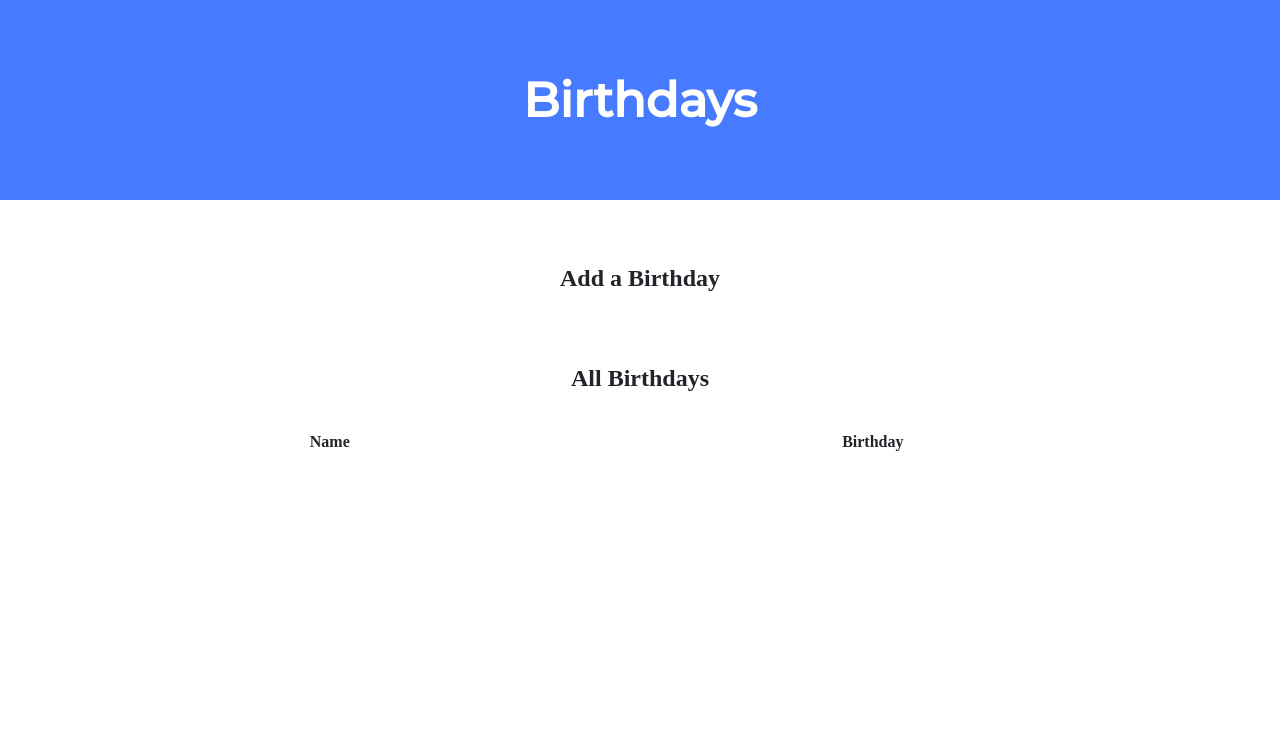
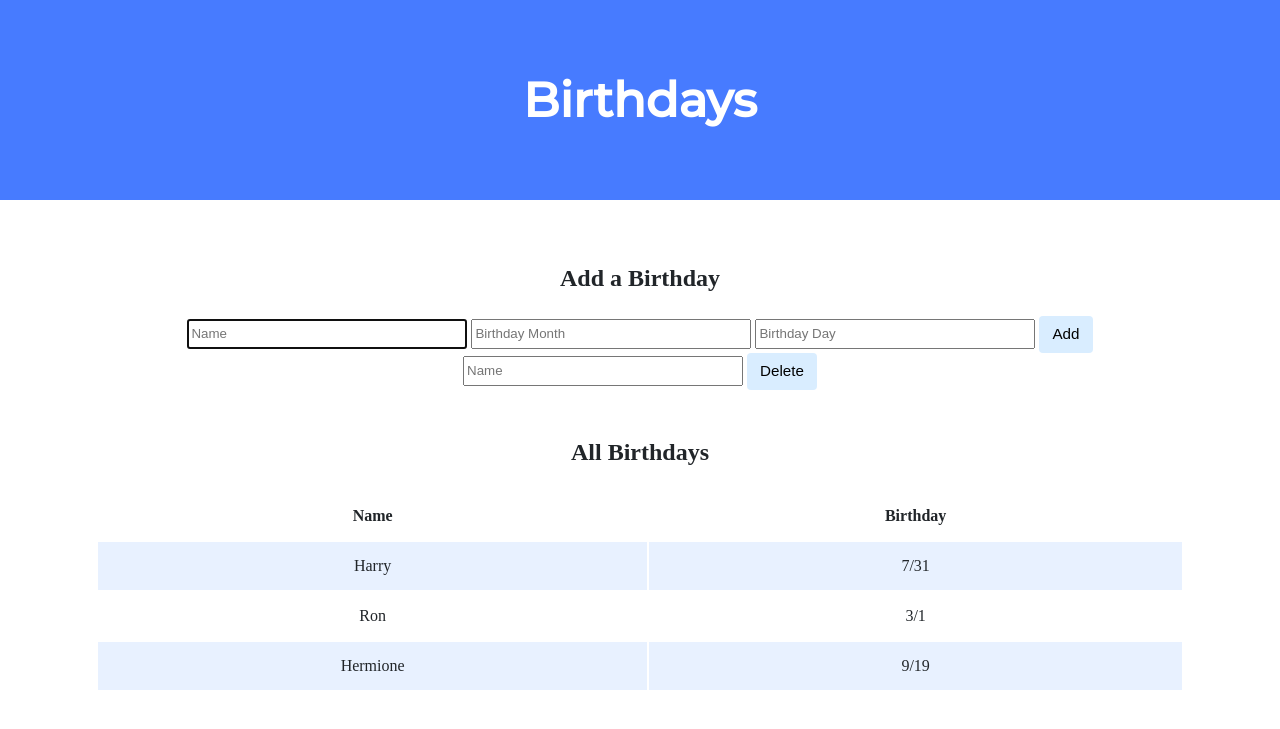
Before and after one commit to jackberrypassionfruit/CS50, a Flask app: page / in a window 1280 px wide. Shown: the top 729 px of the page. Run offline with Flask 2, Linux system fonts and the light colour scheme; lists and menus that the app fills with data are empty; some libraries are stand-ins or nearby versions.

Commit message:
finished lab9

```diff
--- a/CS50x/week9/lab9/birthdays/app.py
+++ b/CS50x/week9/lab9/birthdays/app.py
@@ -11,6 +11,8 @@
 
 # Configure CS50 Library to use SQLite database
 db = SQL("sqlite:///birthdays.db")
+
+people = {}
 
 
 @app.after_request
@@ -27,11 +29,24 @@
     if request.method == "POST":
 
         # TODO: Add the user's entry into the database
+        name = request.form.get("name")
+        month = request.form.get("month")
+        day = request.form.get("day")
+
+        db.execute("INSERT INTO birthdays (name, month, day) VALUES(?, ?, ?)", name, month, day)
 
         return redirect("/")
 
     else:
 
-        # TODO: Display the entries in the database on index.html
+        # TODO_DONE: Display the entries in the database on index.html
+        people = db.execute("SELECT * FROM birthdays")
 
-        return render_template("index.html")
+        return render_template("index.html", people=people)
+
+@app.route("/delete", methods=["GET", "POST"])
+def delete():
+    name = request.form.get("name")
+    db.execute("DELETE FROM birthdays WHERE name IS ?", name)
+
+    return redirect("/")
--- a/CS50x/week9/lab9/birthdays/templates/index.html
+++ b/CS50x/week9/lab9/birthdays/templates/index.html
@@ -14,7 +14,18 @@
             <div class="section">
 
                 <h2>Add a Birthday</h2>
-                <!-- TODO: Create a form for users to submit a name, a month, and a day -->
+                <!-- TODO_DONE: Create a form for users to submit a name, a month, and a day -->
+                <form action="/" method="post">
+                    <input autocomplete="off" autofocus name="name" placeholder="Name" type="text">
+                    <input autocomplete="off" autofocus name="month" placeholder="Birthday Month" type="text">
+                    <input autocomplete="off" autofocus name="day" placeholder="Birthday Day" type="text">
+                    <input type="submit" value="Add">
+                </form>
+                <form action="/delete" method="post">
+                    <input autocomplete="off" autofocus name="name" placeholder="Name" type="text">
+                    <input type="submit" value="Delete">
+                </form>
+
             </div>
 
             <div class="section">
@@ -28,7 +39,13 @@
                         </tr>
                     </thead>
                     <tbody>
-                        <!-- TODO: Loop through the database entries to display them in this table -->
+                        <!-- TODO_DONE: Loop through the database entries to display them in this table -->
+                        {% for person in people %}
+                            <tr>
+                                <td>{{ person["name"] }}</td>
+                                <td>{{ person["month"]|string + "/" + person["day"]|string }}</td>
+                            </tr>
+                        {% endfor %}
                     </tbody>
                 </table>
             </div>
```
Also changed, not shown: CS50x/week9/lab9/birthdays/birthdays.db.
